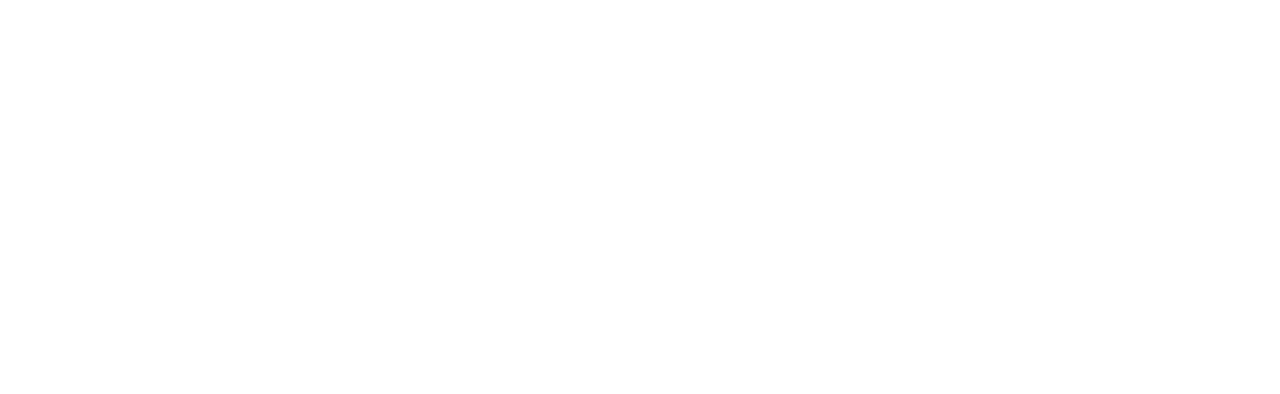
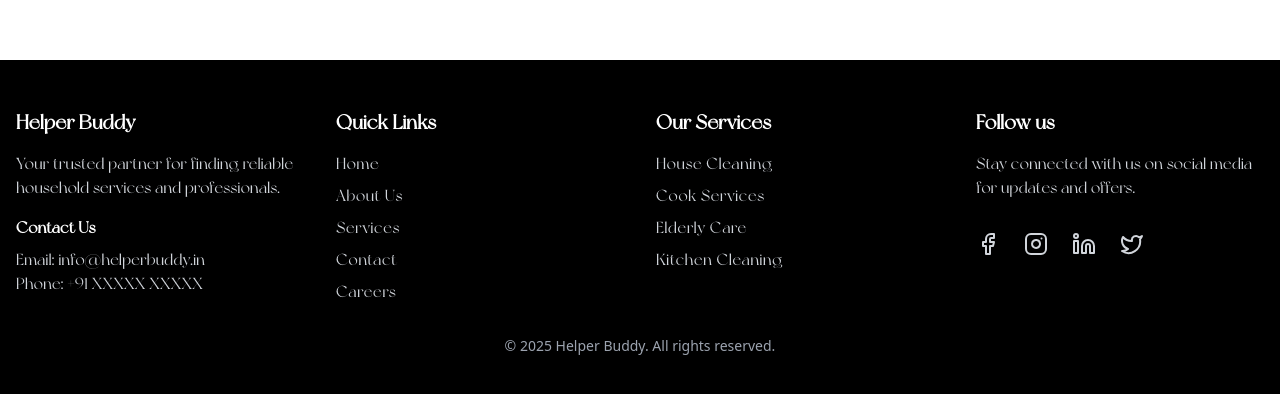
Before and after one commit to omsatodiya/Helper_Buddy_-, a Next.js app: page / in a window 1280 px wide. Shown: the part 740-1134 px from the top of the page. Before the commit the page ends 800 px from the top, so only its background shows below. Built offline with nearby package versions, Linux system fonts and the light colour scheme.

Commit message:
feat-footer

```diff
--- a/app/page.tsx
+++ b/app/page.tsx
@@ -1,5 +1,12 @@
 import Header from "@/components/layout/Header";
+import Footer from "@/components/layout/Footer";
 
 export default function Home() {
-  return <Header />;
+  return (
+    <>
+      <Header />
+      <div className="h-screen"></div>
+      <Footer />
+    </>
+  );
 }
--- /dev/null
+++ b/components/layout/Footer.tsx
@@ -0,0 +1,209 @@
+"use client";
+
+import React from "react";
+import Link from "next/link";
+import { Facebook, Instagram, Linkedin, Twitter } from "lucide-react";
+import { motion } from "framer-motion";
+
+const Footer = () => {
+  const containerVariants = {
+    hidden: { opacity: 0, y: 50 },
+    visible: {
+      opacity: 1,
+      y: 0,
+      transition: {
+        duration: 0.5,
+        staggerChildren: 0.2,
+      },
+    },
+  };
+
+  const columnVariants = {
+    hidden: { opacity: 0, y: 30 },
+    visible: {
+      opacity: 1,
+      y: 0,
+      transition: {
+        duration: 0.5,
+        type: "spring",
+        stiffness: 100,
+      },
+    },
+  };
+
+  const socialIconVariants = {
+    hidden: { scale: 0, rotate: -180 },
+    visible: {
+      scale: 1,
+      rotate: 0,
+      transition: {
+        type: "spring",
+        stiffness: 200,
+        damping: 10,
+      },
+    },
+    hover: {
+      scale: 1.2,
+      rotate: 15,
+      transition: {
+        type: "spring",
+        stiffness: 400,
+        damping: 8,
+      },
+    },
+  };
+
+  const linkVariants = {
+    hidden: { x: -20, opacity: 0 },
+    visible: {
+      x: 0,
+      opacity: 1,
+    },
+    hover: {
+      x: 8,
+      transition: {
+        type: "spring",
+        stiffness: 300,
+        damping: 10,
+      },
+    },
+  };
+
+  return (
+    <motion.footer
+      initial="hidden"
+      whileInView="visible"
+      viewport={{ once: true, amount: 0.2 }}
+      className="bg-black text-white"
+    >
+      <div className="max-w-7xl mx-auto px-4 py-12">
+        <motion.div
+          variants={containerVariants}
+          className="grid grid-cols-1 font-newYork md:grid-cols-4 gap-8"
+        >
+          {/* Company Info */}
+          <motion.div variants={columnVariants} className="space-y-4">
+            <Link href="/" className="block">
+              <motion.h3
+                className="text-xl font-bold mb-4"
+                initial={{ opacity: 0, x: -20 }}
+                animate={{ opacity: 1, x: 0 }}
+                transition={{ delay: 0.2 }}
+              >
+                Helper Buddy
+              </motion.h3>
+            </Link>
+            <motion.p className="text-gray-300" variants={linkVariants}>
+              Your trusted partner for finding reliable household services and
+              professionals.
+            </motion.p>
+            <motion.div className="mt-4" variants={linkVariants}>
+              <h4 className="font-semibold mb-2">Contact Us</h4>
+              <p className="text-gray-300">Email: info@helperbuddy.in</p>
+              <p className="text-gray-300">Phone: +91 XXXXX XXXXX</p>
+            </motion.div>
+          </motion.div>
+
+          {/* Quick Links */}
+          <motion.div variants={columnVariants}>
+            <h3 className="text-xl font-bold mb-4">Quick Links</h3>
+            <ul className="space-y-2">
+              {["Home", "About Us", "Services", "Contact", "Careers"].map(
+                (item, index) => (
+                  <motion.li
+                    key={item}
+                    variants={linkVariants}
+                    whileHover="hover"
+                    custom={index}
+                  >
+                    <Link
+                      href={`/${item.toLowerCase().replace(" ", "-")}`}
+                      className="text-gray-300 hover:text-white transition-colors tracking-wide"
+                    >
+                      {item}
+                    </Link>
+                  </motion.li>
+                )
+              )}
+            </ul>
+          </motion.div>
+
+          {/* Services */}
+          <motion.div variants={columnVariants}>
+            <h3 className="text-xl font-bold mb-4">Our Services</h3>
+            <ul className="space-y-2">
+              {[
+                "House Cleaning",
+                "Cook Services",
+                "Elderly Care",
+                "Kitchen Cleaning",
+              ].map((service, index) => (
+                <motion.li
+                  key={service}
+                  variants={linkVariants}
+                  whileHover="hover"
+                  custom={index}
+                >
+                  <Link
+                    href={`/services/${service
+                      .toLowerCase()
+                      .replace(" ", "-")}`}
+                    className="text-gray-300 hover:text-white transition-colors tracking-wide"
+                  >
+                    {service}
+                  </Link>
+                </motion.li>
+              ))}
+            </ul>
+          </motion.div>
+
+          {/* Social Media Section */}
+          <motion.div variants={columnVariants}>
+            <h3 className="text-xl font-bold mb-4">Follow us</h3>
+            <div className="flex flex-col space-y-4">
+              <motion.p className="text-gray-300 mb-4" variants={linkVariants}>
+                Stay connected with us on social media for updates and offers.
+              </motion.p>
+              <div className="flex space-x-6">
+                {[
+                  { Icon: Facebook, label: "Facebook" },
+                  { Icon: Instagram, label: "Instagram" },
+                  { Icon: Linkedin, label: "LinkedIn" },
+                  { Icon: Twitter, label: "Twitter" },
+                ].map(({ Icon, label }, index) => (
+                  <motion.div
+                    key={label}
+                    variants={socialIconVariants}
+                    whileHover="hover"
+                    custom={index}
+                  >
+                    <Link
+                      href="#"
+                      className="text-gray-300 hover:text-white transition-colors"
+                      aria-label={label}
+                    >
+                      <Icon size={24} />
+                    </Link>
+                  </motion.div>
+                ))}
+              </div>
+            </div>
+          </motion.div>
+        </motion.div>
+
+        {/* Copyright */}
+        <motion.div
+          initial={{ opacity: 0, y: 20 }}
+          whileInView={{ opacity: 1, y: 0 }}
+          transition={{ delay: 0.8, duration: 0.5 }}
+          viewport={{ once: true }}
+          className="mt-8 text-center text-gray-400 text-sm"
+        >
+          <p>© {new Date().getFullYear()} Helper Buddy. All rights reserved.</p>
+        </motion.div>
+      </div>
+    </motion.footer>
+  );
+};
+
+export default Footer;
```
